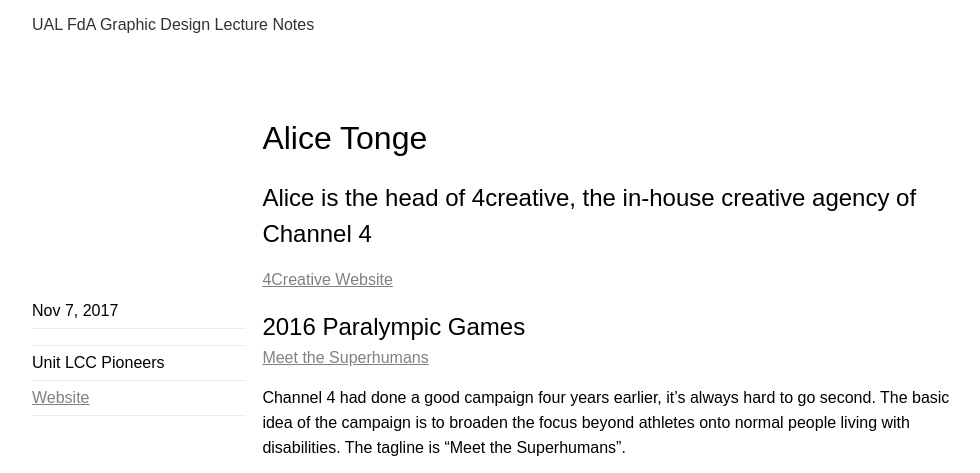
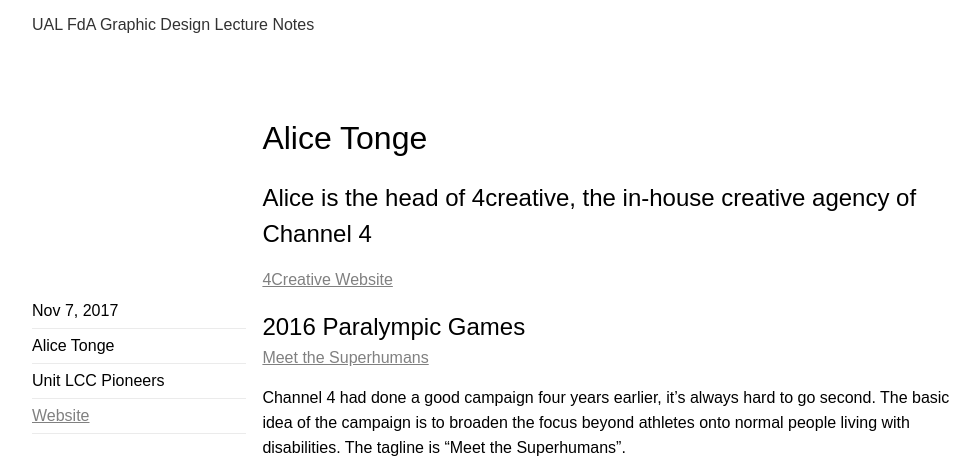
Before and after one commit to awesomephant/notes, a Jekyll site: the page built from _posts/2017-11-14-alice-tonge.md, in a window 1280 px wide and 900 px high, cut to the strip 0-473 px from the top of the window. Shown: the whole strip, without its empty margins (32-1012 px from the left). Built offline with Jekyll 4.4.1, drawn with Linux system fonts in a browser that asks for light colours; nearby versions of some CDN libraries.

Commit message:
add meta data

```diff
--- a/_posts/2017-11-14-alice-tonge.md
+++ b/_posts/2017-11-14-alice-tonge.md
@@ -2,11 +2,11 @@
 layout: post
 title: "Alice Tonge"
 date: 2017-11-07 15:30:00
-teacher: ""
+teacher: "Alice Tonge"
 unit: 'LCC Pioneers'
 abstract: "Alice is the head of 4creative, the in-house creative agency of Channel 4"
-website: ""
-thumb: ""
+website: "http://www.4creative.co.uk"
+thumb: "http://www.maxkoehler.com/notes/assets/channel4-simpsons.jpg"
 ---
 
 [4Creative Website](http://www.4creative.co.uk/)
```
